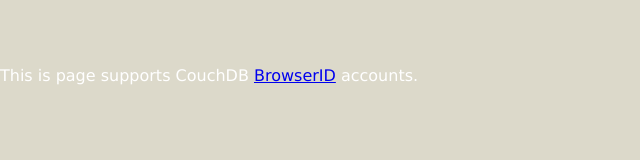
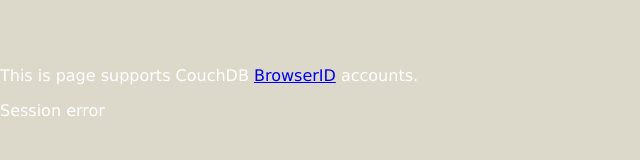
Before and after one commit to iriscouch/browserid_couchdb, a plain HTML site: page ui/_attachments/index.html in a window 1280 px wide. Shown: the full height of the page, 0-640 px from the left. Drawn offline with nearby package versions, Linux system fonts and the light colour scheme; files that its build step writes are made by us from their sources; no server answers; files whose address does not match are found by name.

Commit message:
Debugging code to see what Couch thinks of me

```diff
--- a/ui/_attachments/index.html
+++ b/ui/_attachments/index.html
@@ -24,4 +24,13 @@
   <!-- Recommended support API -->
   <script src="/_utils/script/jquery.js" type="text/javascript"></script>
   <script src="/_browserid/main.js" type="text/javascript"></script>
+  <script>
+    $(document).ready(function() {
+      $.ajax({ url: '/_session'
+             , dataType: 'json'
+             , success: function(session) { $('#content').append("Session: " + JSON.stringify(session)) }
+             , error: function() { $('#content').append("Session error") }
+             })
+    })
+  </script>
 </html>
```
Also changed, not shown: 1 other file.
